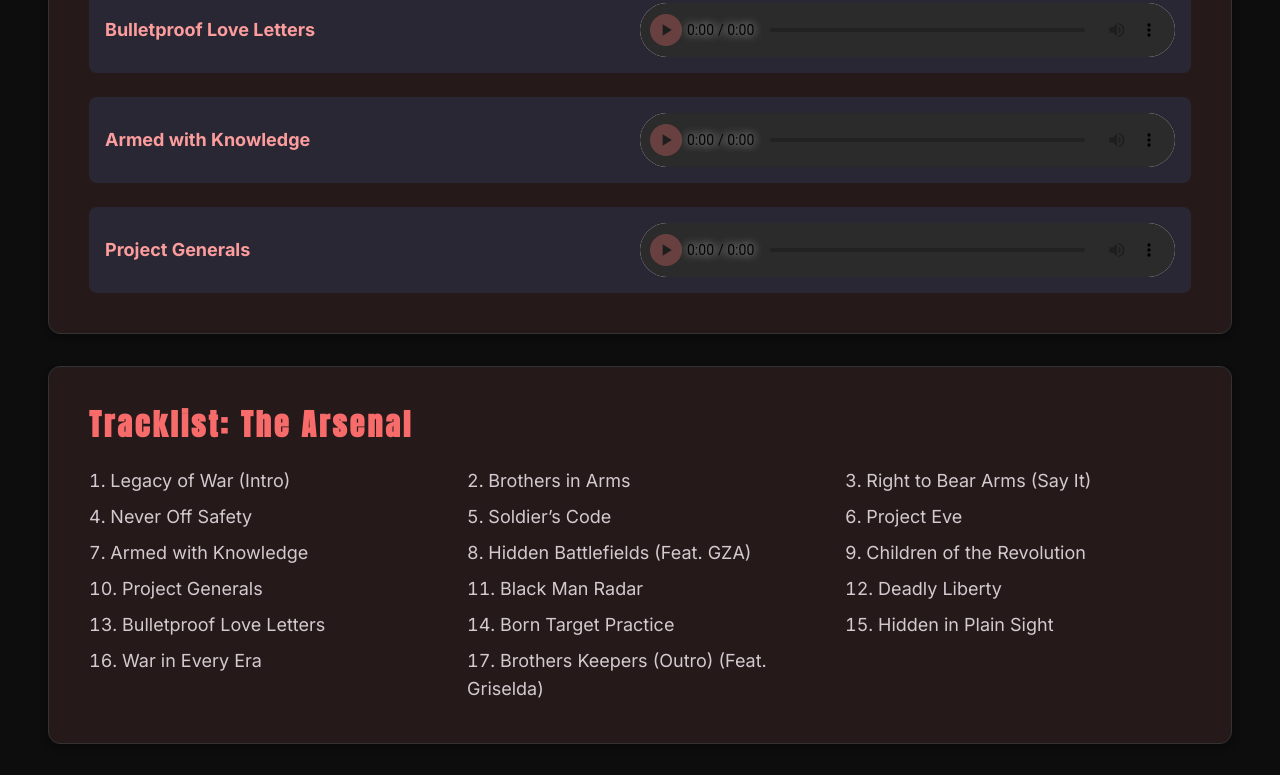
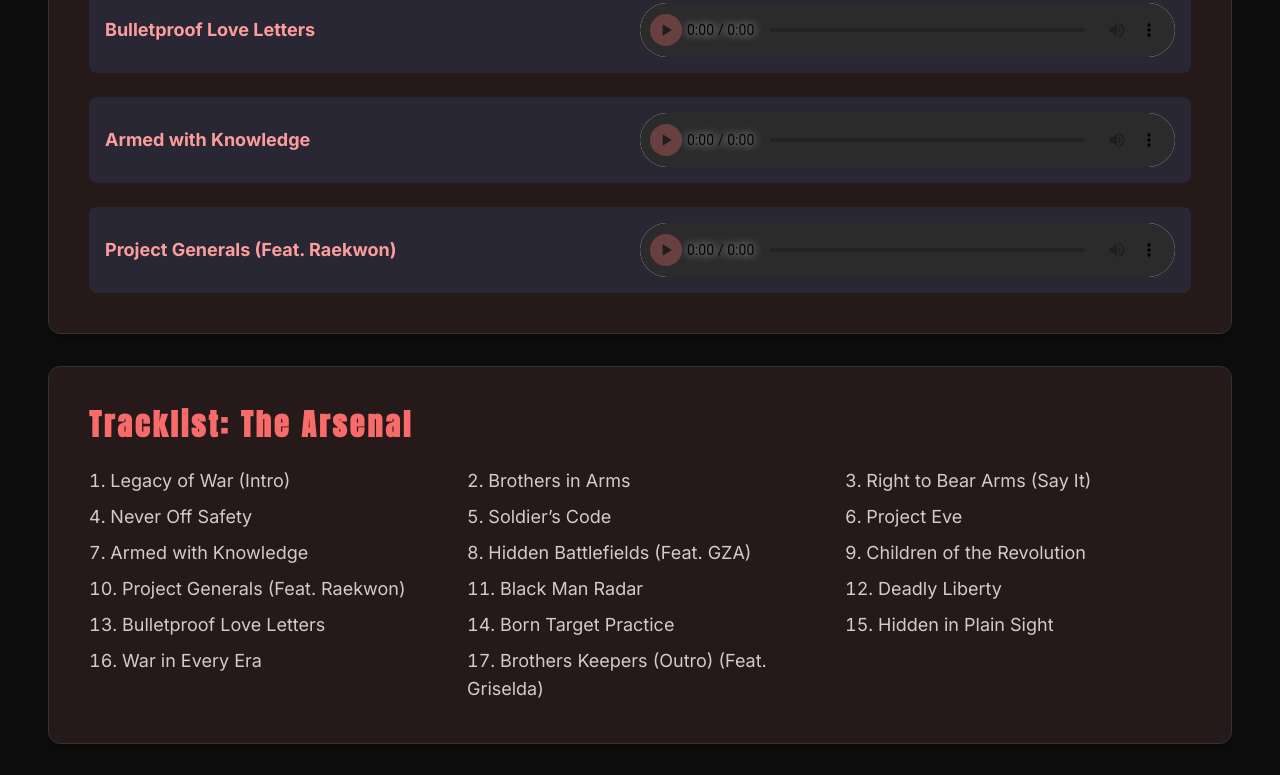
Before and after one commit to kmofokeng/killarmy-armedanddangerous, a plain HTML site: page index.html in a window 1280 px wide. Shown: the part 1104-1879 px from the top of the page. Drawn offline with nearby package versions, Linux system fonts and the light colour scheme.

Commit message:
Update index.html
Included a Raekwon feature for the Project Generals track. Italicized album name in the description.

```diff
--- a/index.html
+++ b/index.html
@@ -77,7 +77,7 @@
         <!-- Concept Summary Card -->
         <div class="card">
             <h2 class="text-3xl font-bold mb-4 header-font text-red-400">Concept & Narrative</h2>
-            <p class="text-gray-300 mb-4">Brothers in Arms is a new Killarmy album that honours the group’s militant legacy while reframing it in a message of unity, discipline, and resilience. The project has been carefully developed with original beats, a fully sequenced tracklist, and a marketing plan tailored to both core Wu-Tang fans and a new global audience.</p>
+            <p class="text-gray-300 mb-4"><i>Brothers in Arms</i> is a new Killarmy album that honours the group’s militant legacy while reframing it in a message of unity, discipline, and resilience. The project has been carefully developed with original beats, a fully sequenced tracklist, and a marketing plan tailored to both core Wu-Tang fans and a new global audience.</p>
             <p class="text-gray-300">Unlike a loose compilation, this is a <b>cohesive concept album</b> with strong themes: brotherhood, survival, reflection, and passing the torch to the next generation.</p>
         </div>
 
@@ -136,7 +136,7 @@
                 </div>
                 <!-- Music player for Project Generals -->
                 <div class="bg-gray-800 p-4 rounded-lg flex items-center justify-between flex-wrap gap-4">
-                    <p class="text-lg text-red-300 font-bold">Project Generals</p>
+                    <p class="text-lg text-red-300 font-bold">Project Generals (Feat. Raekwon)</p>
                     <audio controls class="w-full md:w-1/2">
                         <source src="https://www.dropbox.com/scl/fi/qaj5hqp60ojq5gldtc6by/10.-Project-Generals.mp3?rlkey=jl4utp3aja605qalzhtc16t7l&st=5p6uopzs&raw=1" type="audio/mpeg">
                         Your browser does not support the audio element.
@@ -158,7 +158,7 @@
                 <li>Armed with Knowledge</li>
                 <li>Hidden Battlefields (Feat. GZA)</li>
                 <li>Children of the Revolution</li>
-                <li>Project Generals</li>
+                <li>Project Generals (Feat. Raekwon)</li>
                 <li>Black Man Radar</li>
                 <li>Deadly Liberty</li>
                 <li>Bulletproof Love Letters</li>
```
